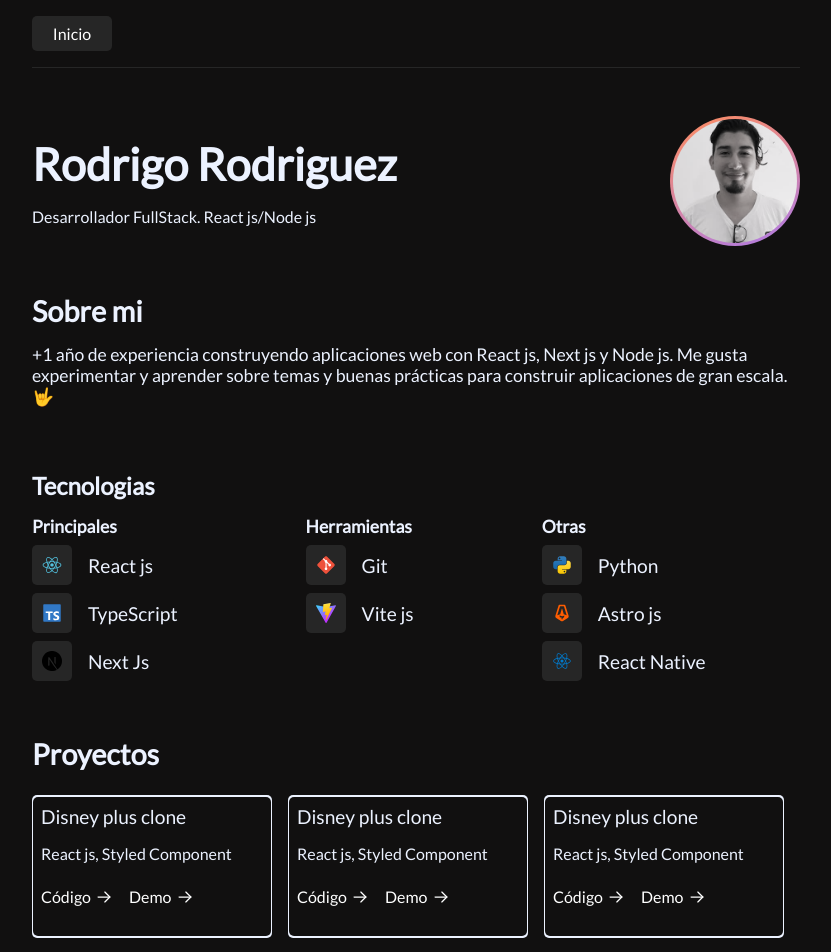
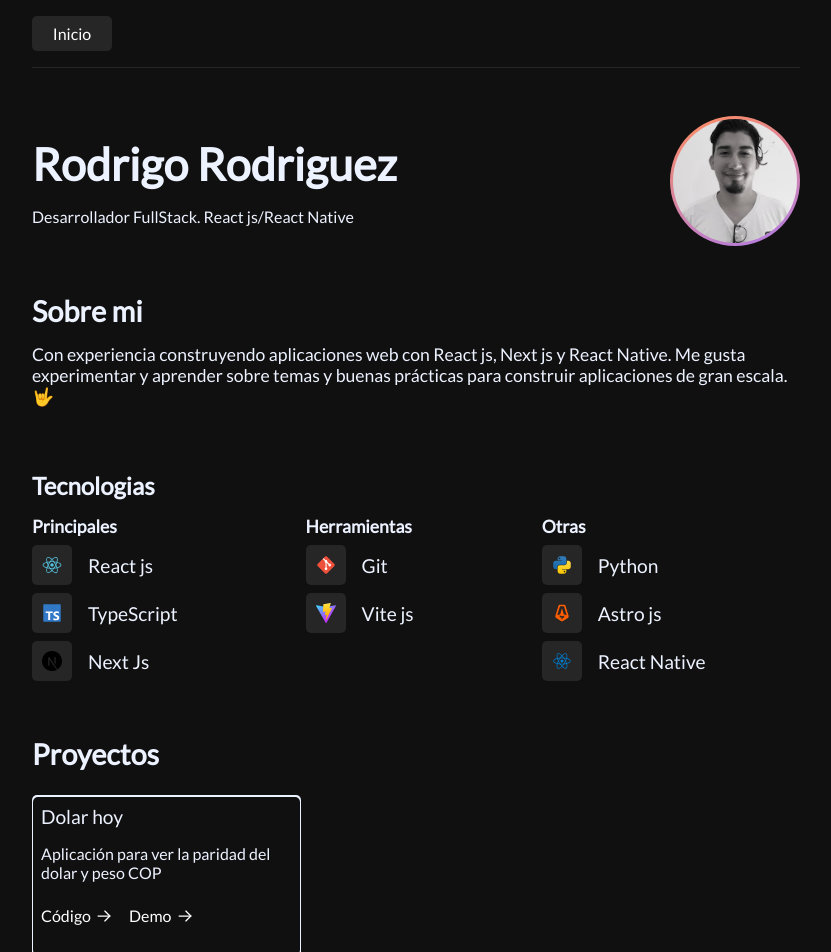
Before and after one commit to Rodevp/new-portfolio, a React (Vite) app: page / in a window 1280 px wide. Shown: the top 952 px of the page, without its empty margins (224-1055 px from the left). Built offline with nearby package versions, Linux system fonts and the light colour scheme.

Commit message:
add project, refactor hero an about

```diff
--- a/src/about/About.jsx
+++ b/src/about/About.jsx
@@ -16,7 +16,7 @@ function About() {
                 className={styles.me}
                 style={{color: COLORS.purpleVeryLight}}
             >
-                +1 año de experiencia construyendo aplicaciones web con React js, Next js y Node js.
+                Con experiencia construyendo aplicaciones web con React js, Next js y React Native.
                 Me gusta experimentar y aprender sobre temas y buenas prácticas para construir aplicaciones de gran escala. 🤟
             </p>
         </section>
--- a/src/hero/Hero.jsx
+++ b/src/hero/Hero.jsx
@@ -21,7 +21,7 @@ function Hero() {
                     className={styles.p}
                     style={{ color: COLORS.purpleVeryLight }}
                 >
-                    Desarrollador FullStack. React js/Node js
+                    Desarrollador FullStack. React js/React Native
                 </p>
             </div>
             <div
--- a/src/projects/Project.jsx
+++ b/src/projects/Project.jsx
@@ -75,29 +75,11 @@ function Project() {
     const projects = [
         {
             id: 0,
-            title: "Disney plus clone",
-            description: "React js, Styled Component",
+            title: "Dolar hoy",
+            description: "Aplicación para ver la paridad del dolar y peso COP",
             urls: {
-                github: "",
-                demo: ""
-            }
-        },
-        {
-            id: 1,
-            title: "Disney plus clone",
-            description: "React js, Styled Component",
-            urls: {
-                github: "",
-                demo: ""
-            }
-        },
-        {
-            id: 2,
-            title: "Disney plus clone",
-            description: "React js, Styled Component",
-            urls: {
-                github: "",
-                demo: ""
+                github: "https://github.com/Rodevp/dollar-evaluate",
+                demo: "https://dollar-evaluate.vercel.app/"
             }
         }
     ]
```
